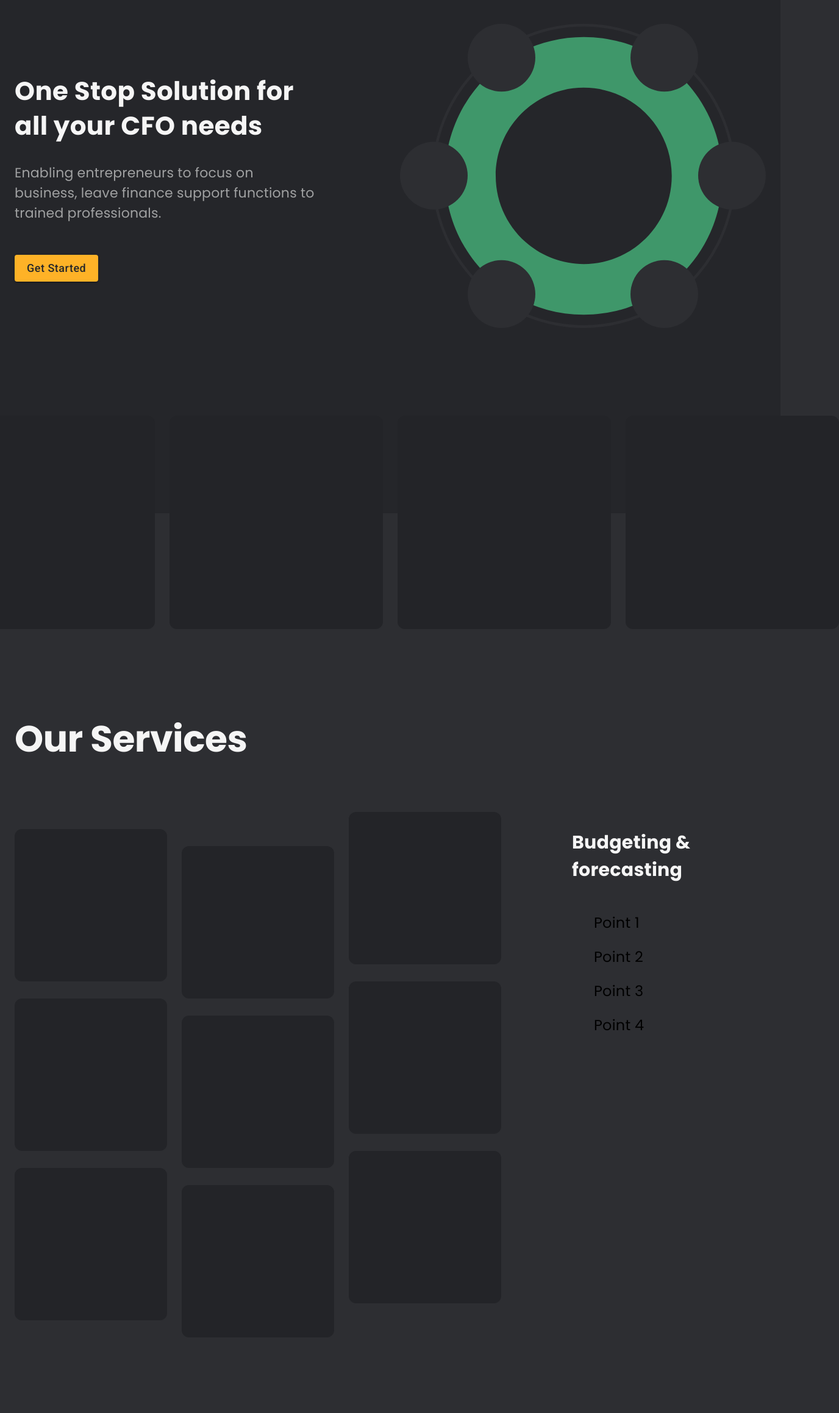
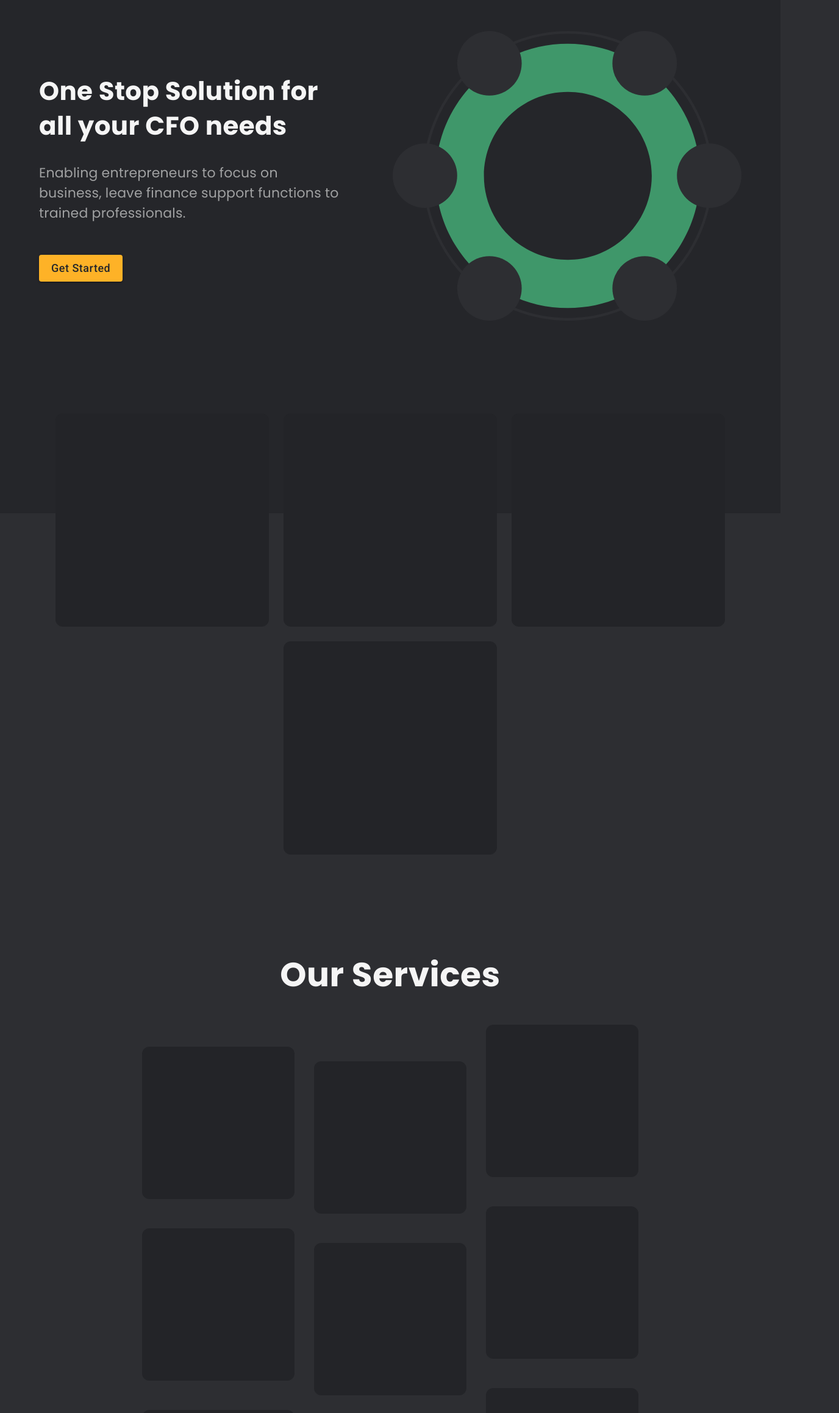
Before and after one commit to bhargawananbhuyan/project-virbusser, a React (Create React App) app: page / in a window 1280 px wide. Shown: the part 108-2426 px from the top of the page at 61% size, 1376 px wide, since content can reach past the window. Built offline with nearby package versions, Linux system fonts and the light colour scheme.

Commit message:
design changes

```diff
--- a/src/components/Landing.js
+++ b/src/components/Landing.js
@@ -1,59 +1,79 @@
-import { Button, Container, Typography } from "@mui/material";
+import { Button, Container, Typography, useTheme } from "@mui/material";
 import { Box } from "@mui/system";
 import colors from "../utils/myColors";
 
 function Landing() {
+  const theme = useTheme();
+
+  const classes = useStyles(theme);
+
   return (
+    <Box sx={classes.root}>
+      <Container maxWidth="xl" sx={classes.content}>
+        <Box sx={classes.introText}>
+          <Typography component="h5">
+            One Stop Solution for all your CFO needs
+          </Typography>
+          <Typography component="section">
+            Enabling entrepreneurs to focus on business, leave finance support
+            functions to trained professionals.
+          </Typography>
+          <Button variant="contained">Get started</Button>
+        </Box>
+
         <Box
           sx={{
+            maxWidth: 600,
+            width: "100%",
+            p: 5,
+            [theme.breakpoints.down("md")]: {
+              maxWidth: 300,
+            },
+          }}
+        >
+          <img src={"/assets/vbs-pic.svg"} width="100%" alt="" />
+        </Box>
+      </Container>
+    </Box>
+  );
+}
+
+const useStyles = (theme) => ({
+  root: {
     backgroundColor: colors.bgLanding,
     minHeight: "100vh",
-        width: "100%",
+    width: "100vw",
     display: "flex",
     alignItems: "center",
     justifyContent: "center",
-      }}
-    >
-      <Container
-        maxWidth="xl"
-        sx={{
+  },
+  content: {
     width: "100%",
     display: "flex",
     alignItems: "center",
     justifyContent: "space-between",
-        }}
-      >
-        <Box
-          sx={{
+    [theme.breakpoints.down("md")]: {
+      flexDirection: "column-reverse",
+    },
+  },
+  introText: {
     maxWidth: 500,
     width: "100%",
-          }}
-        >
-          <Typography
-            sx={{
+    p: 5,
+    "& h5": {
       fontSize: 42,
       color: "whitesmoke",
       fontWeight: "bold",
       lineHeight: 1.35,
-            }}
-          >
-            One Stop Solution for all your CFO needs
-          </Typography>
-          <Typography
-            sx={{
+    },
+    "& section": {
       fontWeight: 400,
       fontSize: 22,
       color: colors.dimText,
       mt: 4,
       mb: 6.5,
-            }}
-          >
-            Enabling entrepreneurs to focus on business, leave finance support
-            functions to trained professionals.
-          </Typography>
-          <Button
-            variant="contained"
-            sx={{
+    },
+    "& button": {
       backgroundColor: colors.paleYellow,
       textTransform: "capitalize",
       fontSize: 18,
@@ -61,18 +81,14 @@ function Landing() {
       color: colors.bgLanding,
       fontFamily: "'Roboto', sans-serif !important",
       "&:hover": { backgroundColor: colors.paleYellow },
-            }}
-          >
-            Get started
-          </Button>
-        </Box>
-
-        <Box sx={{ maxWidth: 600, width: "100%" }}>
-          <img src={"/assets/vbs-pic.svg"} width="100%" alt="" />
-        </Box>
-      </Container>
-    </Box>
-  );
-}
+    },
+    [theme.breakpoints.down("md")]: {
+      textAlign: "center",
+      "& h5": { fontSize: 30 },
+      "& section": { fontSize: 18 },
+      "& button": { fontSize: 16 },
+    },
+  },
+});
 
 export default Landing;
--- a/src/components/MoreLess.js
+++ b/src/components/MoreLess.js
@@ -1,8 +1,12 @@
-import { Container, Typography } from "@mui/material";
+import { Container, Typography, useTheme } from "@mui/material";
 import { Box } from "@mui/system";
 import colors from "../utils/myColors";
 
 function MoreLess() {
+  const theme = useTheme();
+
+  const classes = useStyles(theme);
+
   return (
     <Box>
       <Container maxWidth="xl">
@@ -14,14 +18,7 @@ function MoreLess() {
         </Typography>
       </Container>
 
-      <Box
-        sx={{
-          display: "grid",
-          gridTemplateColumns: "300px auto 300px",
-          gridTemplateRows: "repeat(2, 525px)",
-          rowGap: 12,
-        }}
-      >
+      <Box sx={classes.moloGrid}>
         <Box
           sx={{
             gridRow: "1",
@@ -153,4 +150,13 @@ function MoreLess() {
   );
 }
 
+const useStyles = (theme) => ({
+  moloGrid: {
+    display: "grid",
+    gridTemplateColumns: "300px auto 300px",
+    gridTemplateRows: "repeat(2, 525px)",
+    rowGap: 12,
+  },
+});
+
 export default MoreLess;
--- a/src/components/Services.js
+++ b/src/components/Services.js
@@ -1,88 +1,37 @@
-import { Container, Typography } from "@mui/material";
+import { Container, Typography, useTheme } from "@mui/material";
 import { Box } from "@mui/system";
 import colors from "../utils/myColors";
 
-const ServiceGrid = () => (
-  <Box
-    sx={{
-      display: "grid",
-      gridTemplateColumns: "repeat(3, 1fr)",
-      columnGap: 3,
-      justifyItems: "center",
-    }}
-  >
-    {[1, 2, 3, 4, 5, 6, 7, 8, 9].map((i) => (
-      <Box
-        key={i}
-        sx={{
-          height: 250,
-          width: 250,
-          backgroundColor: colors.darkTile,
-          borderRadius: 3,
-          mt: i % 3 === 0 ? -3.5 : (i + 1) % 3 === 0 ? 3.5 : 0,
-        }}
-      ></Box>
-    ))}
-  </Box>
-);
+function Services() {
+  const theme = useTheme();
+  const classes = useStyles(theme);
 
-const ClientsGrid = () => (
-  <Box
-    sx={{
-      display: "grid",
-      gridTemplateColumns: "repeat(4, 1fr)",
-      columnGap: 3,
-      justifyItems: "center",
-    }}
-  >
-    {[1, 2, 3, 4].map((i) => (
-      <Box
-        key={i}
-        sx={{
-          height: 350,
-          width: 350,
-          backgroundColor: colors.darkTile,
-          borderRadius: 3,
-          zIndex: 10,
-          mt: -20,
-        }}
-      ></Box>
-    ))}
-  </Box>
-);
-
-function Services() {
   return (
     <Box>
-      <Box sx={{ display: "flex", justifyContent: "center" }}>
-        <ClientsGrid />
+      <Box sx={{ display: "flex", placeContent: "center" }}>
+        <Box sx={classes.clientGridContainer}>
+          {[1, 2, 3, 4].map((i) => (
+            <Box key={i} sx={classes.clientGridElement}></Box>
+          ))}
+        </Box>
       </Box>
 
-      <Container maxWidth="xl">
-        <Typography
-          variant="h2"
-          sx={{ fontWeight: "bold", color: "whitesmoke", mt: 18, mb: 14 }}
-        >
-          Our Services
-        </Typography>
+      <Container maxWidth="xl" sx={classes.allServicesContainer}>
+        <Typography component="h2">Our Services</Typography>
 
-        <Box sx={{ display: "flex" }}>
-          <ServiceGrid />
-          <Box sx={{ ml: 14.5 }}>
-            <Typography
-              sx={{
-                fontSize: 30,
-                fontWeight: "bold",
-                color: "whitesmoke",
-                mb: 4.5,
-              }}
-            >
+        <Box sx={classes.allServicesContent}>
+          <Box sx={classes.serviceGridContainer}>
+            {[1, 2, 3, 4, 5, 6, 7, 8, 9].map((i) => (
+              <Box key={i} sx={classes.serviceGridElement}></Box>
+            ))}
+          </Box>
+
+          <Box sx={classes.budgetingContainer}>
+            <Typography component="h4" s>
               Budgeting & forecasting
             </Typography>
             {[1, 2, 3, 4].map((i) => (
-              <Typography key={i} sx={{ fontSize: 24, py: 1.25, px: 4.5 }}>
-                {`Point ${i}`}
-              </Typography>
+              <Typography paragraph key={i}>{`Point ${i}`}</Typography>
             ))}
           </Box>
         </Box>
@@ -91,4 +40,128 @@ function Services() {
   );
 }
 
+const useStyles = (theme) => ({
+  clientGridContainer: {
+    display: "flex",
+    placeContent: "center",
+    flexWrap: "wrap",
+    mt: -25,
+    p: 3,
+  },
+  clientGridElement: {
+    height: 350,
+    width: 350,
+    backgroundColor: colors.darkTile,
+    borderRadius: 3,
+    zIndex: 10,
+    mx: 1.5,
+    my: 1.5,
+    [theme.breakpoints.down("md")]: {
+      height: 325,
+      width: 325,
+    },
+  },
+
+  allServicesContainer: {
+    "& h2": {
+      fontWeight: "bold",
+      color: "whitesmoke",
+      mt: 15,
+      mb: 4.5,
+      fontSize: 55,
+      [theme.breakpoints.down("md")]: {
+        fontSize: 36,
+        mt: 7.5,
+        mb: 5,
+        textAlign: "center",
+      },
+      [theme.breakpoints.down("xl")]: {
+        textAlign: "center",
+      },
+    },
+    [theme.breakpoints.down("lg")]: {
+      display: "flex",
+      flexDirection: "column",
+      alignItems: "center",
+    },
+  },
+
+  allServicesContent: {
+    display: "flex",
+    flexDirection: "row",
+    [theme.breakpoints.down("xl")]: {
+      flexDirection: "column",
+      alignItems: "center",
+    },
+  },
+
+  serviceGridContainer: {
+    p: 5,
+    maxWidth: 875,
+    width: "100%",
+    display: "flex",
+    flexWrap: "wrap",
+    placeContent: "center",
+  },
+  serviceGridElement: {
+    height: 250,
+    width: 250,
+    backgroundColor: colors.darkTile,
+    borderRadius: 3,
+    mb: 3,
+    mx: 2,
+    [theme.breakpoints.up("md")]: {
+      "&:nth-child(3n)": {
+        mt: -4.5,
+      },
+      "&:nth-child(3n + 2)": {
+        mt: 3,
+      },
+    },
+
+    [theme.breakpoints.down("lg")]: {
+      mt: 0,
+      width: 250,
+      height: 250,
+      my: 1.5,
+    },
+    [theme.breakpoints.down("md")]: {
+      width: 350,
+      height: 250,
+    },
+  },
+
+  budgetingContainer: {
+    textAlign: "center",
+    mt: 3,
+    [theme.breakpoints.up("xl")]: {
+      textAlign: "left",
+    },
+    [theme.breakpoints.up("lg")]: {
+      mt: 10,
+      ml: 3.5,
+    },
+    "& p": {
+      fontSize: 24,
+      py: 1,
+      px: 4.5,
+      [theme.breakpoints.down("md")]: {
+        fontSize: 22,
+      },
+    },
+    "& h4": {
+      fontSize: 36,
+      fontWeight: "bold",
+      color: "whitesmoke",
+      mb: 4.5,
+      [theme.breakpoints.down("md")]: {
+        fontSize: 28,
+      },
+      [theme.breakpoints.down("sm")]: {
+        fontSize: 24,
+      },
+    },
+  },
+});
+
 export default Services;
--- a/src/index.css
+++ b/src/index.css
@@ -9,11 +9,12 @@
 body {
   min-height: 100vh;
   width: 100vw;
-  overflow-x: hidden;
+  overflow-x: hidden !important;
   background-color: #2d2e32;
 }
 
 .app {
   min-height: 100vh;
   width: 100%;
+  overflow-x: hidden;
 }
```
Lines whose indentation alone changed are shown as unchanged.
